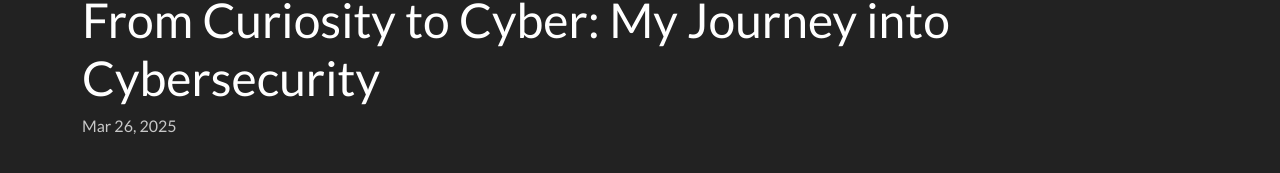
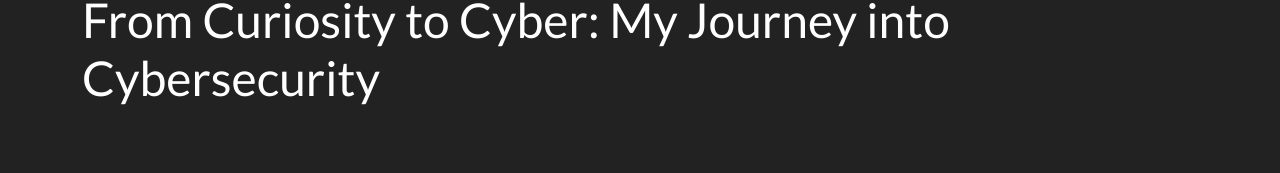
Before and after one commit to JKopal101/jkopal101.github.io, a Jekyll site: the page built from blog.md, in a window 1280 px wide. Shown: the part 129-302 px from the top of the page. Built offline with Jekyll 4.4.1, drawn with Linux system fonts in a browser that asks for light colours.

Commit message:
Update blog.md

```diff
--- a/blog.md
+++ b/blog.md
@@ -1,7 +1,7 @@
 ---
 layout: post
 title: "From Curiosity to Cyber: My Journey into Cybersecurity"
-date: 2025-03-26
+permalink: /blog/
 categories: cybersecurity journey blog
 tags: [cybersecurity, learning, SOC, purple-team, career-change]
 ---
```
